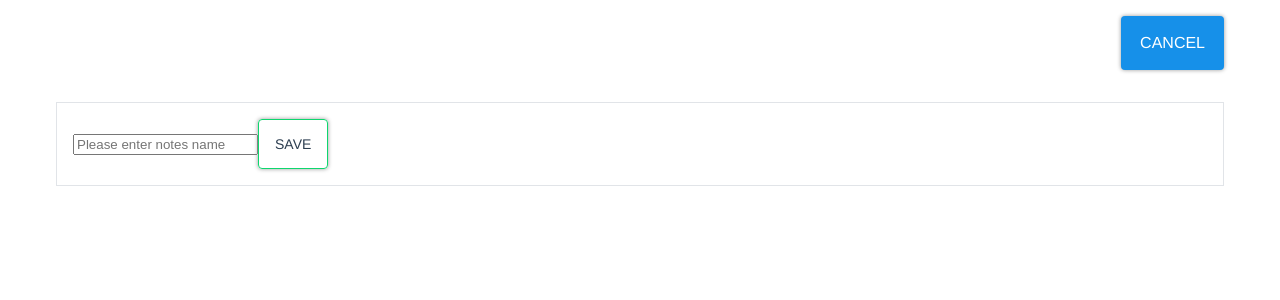
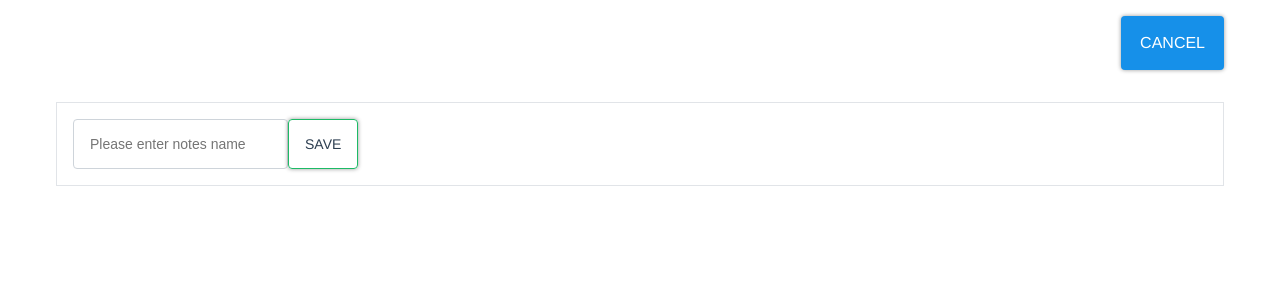
Before and after one commit to legusha/Todo-list, a Vue app: page / in a window 1280 px wide. Both pictures are taken after a click on the button "ADD". Shown: the top 300 px of the page. Built offline with nearby package versions, Linux system fonts and the light colour scheme.

Commit message:
added styles for inputs,changed success color

```diff
--- /dev/null
+++ b/src/assets/scss/components/input.scss
@@ -0,0 +1,36 @@
+.input {
+  color: $black;
+  letter-spacing: normal;
+  word-spacing: normal;
+  text-indent: 0;
+  outline: none;
+  display: inline-block;
+  background-color: $white;
+  margin: 0;
+  font-size: 14px;
+  border-radius: 4px;
+  line-height: 24px;
+  border: 1px solid $secondary-extra;
+  border-image: initial;
+  padding: 12px 16px;
+  transition: border-color .15s ease-in-out,box-shadow .15s ease-in-out;
+}
+.input:focus {
+  border-color: $secondary-extra;
+  box-shadow: 0 0 0 0.2rem rgba(0,123,255,.25);
+}
+.input-success,
+.input-primary,
+.input-secondary
+{
+  @extend .input
+}
+.input-success:focus {
+  border-color: $success;
+}
+.input-primary:focus {
+  border-color: $primary;
+}
+.input-secondary {
+  border-color: $secondary;
+}
--- a/src/assets/scss/main.scss
+++ b/src/assets/scss/main.scss
@@ -6,4 +6,5 @@
 @import 'components/buttons';
 @import 'components/card';
 @import 'components/checkbox';
+@import 'components/input';
 @import 'base';
--- a/src/assets/scss/variables.scss
+++ b/src/assets/scss/variables.scss
@@ -2,7 +2,7 @@ $container-width: 1200px;
 
 $white: #FFFFFF;
 $black: #2c3e50;
-$success: #0ed66e;
+$success: #1dba66;
 $primary: #1690e9;
 $secondary: #e1e4e8;
 
@@ -10,7 +10,9 @@ $primary-action: #0094F6;
 $primary-action-extra: #47a7f5;
 
 $success-action: #12ac5c;
-$success-action-extra: #0fe074;
+$success-action-extra: #11c468;
+
+$secondary-extra: #ced4da;
 
 $card-width: 240px;
 $card-border: $secondary;
--- a/src/components/NotesAdd.vue
+++ b/src/components/NotesAdd.vue
@@ -1,6 +1,6 @@
 <template>
   <form class="p-4 border-secondary text-left">
-    <input type="text" placeholder="Please enter notes name">
+    <input type="text"  class="input-primary" placeholder="Please enter notes name">
     <button class="btn-outline-success text-black">Save</button>
   </form>
 </template>
--- a/src/views/Main.vue
+++ b/src/views/Main.vue
@@ -1,9 +1,9 @@
 <template>
   <section id="main" class="container">
-    <div v-if="currentView === view.list" class="main-action text-right pb-4 mb-4">
+    <div v-if="currentView === listView.list" class="main-action text-right pb-4 mb-4">
       <button class="btn-success btn-big" @click="changeView('add')">Add</button>
     </div>
-    <div v-if="currentView === view.add" class="main-action text-right pb-4 mb-4">
+    <div v-if="currentView === listView.add" class="main-action text-right pb-4 mb-4">
       <button class="btn-primary btn-big" @click="changeView('list')">Cancel</button>
     </div>
     <component
@@ -77,7 +77,7 @@ export default {
         }
       ],
       currentView: '',
-      view: {
+      listView: {
         add: 'NotesAdd',
         list: 'NotesList'
       }
@@ -85,7 +85,7 @@ export default {
   },
   methods: {
     changeView (key) {
-      this.currentView = this.view[key]
+      this.currentView = this.listView[key]
     }
   },
   created () {
```
